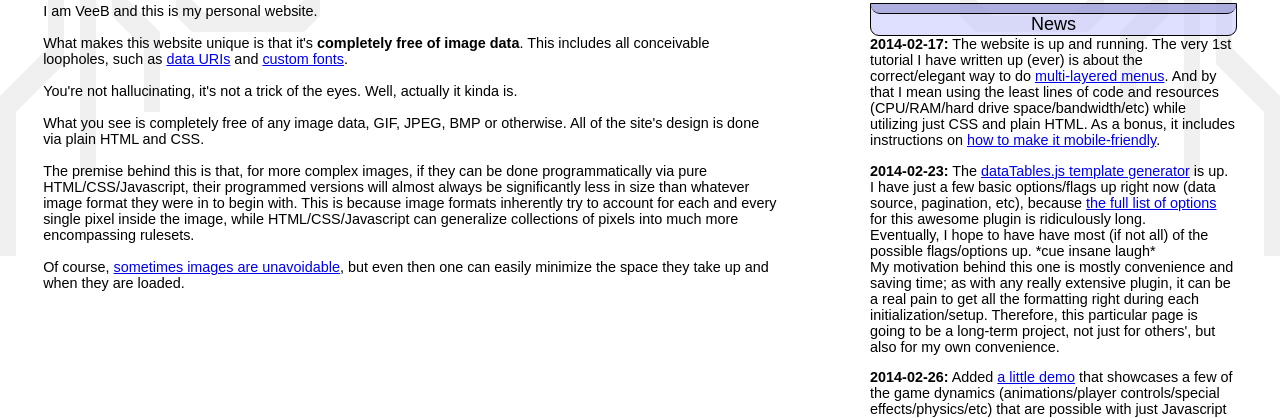
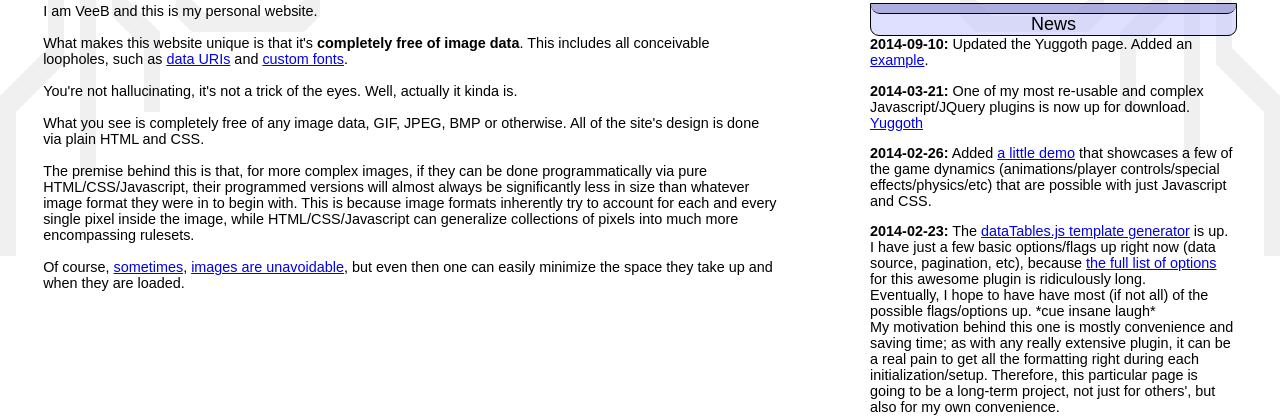
Before and after one commit to vbobkov/veeb, a CodeIgniter app: page / in a window 1280 px wide. Shown: the part 112-530 px from the top of the page. Run offline with CodeIgniter, Linux system fonts and the light colour scheme.

Commit message:
news section update

```diff
--- a/application/views/home.php
+++ b/application/views/home.php
@@ -1,11 +1,14 @@
 <ul>
 	<ul class="column-right">
 		<div class="title1">News</div>
-		<li><b>2014-02-17:</b>
-			The website is up and running.
-			The very 1st tutorial I have written up (ever) is about the correct/elegant way to do <a target="_blank" href="/shenanigans/nested_cssmenu">multi-layered menus</a>.
-			And by that I mean using the least lines of code and resources (CPU/RAM/hard drive space/bandwidth/etc) while utilizing just CSS and plain HTML.
-			As a bonus, it includes instructions on <a target="_blank" href="/shenanigans/nested_cssmenu_mobile">how to make it mobile-friendly</a>.
+		<li><b>2014-09-10:</b>
+			Updated the Yuggoth page.  Added an <a target="_blank" href="/shenanigans/yuggoth_sample">example</a>.
+		</li>
+		<li><b>2014-03-21:</b>
+			One of my most re-usable and complex Javascript/JQuery plugins is now up for download. <a target="_blank" href="/shenanigans/yuggoth">Yuggoth</a>
+		</li>
+		<li><b>2014-02-26:</b>
+			Added <a target="_blank" href="/shenanigans/foodship9">a little demo</a> that showcases a few of the game dynamics (animations/player controls/special effects/physics/etc) that are possible with just Javascript and CSS.
 		</li>
 		<li><b>2014-02-23:</b>
 			The <a target="_blank" href="/shenanigans/datatables_template_generator">dataTables.js template generator</a> is up.
@@ -16,11 +19,11 @@
 			<br />
 			My motivation behind this one is mostly convenience and saving time; as with any really extensive plugin, it can be a real pain to get all the formatting right during each initialization/setup. Therefore, this particular page is going to be a long-term project, not just for others', but also for my own convenience.
 		</li>
-		<li><b>2014-02-26:</b>
-			Added <a target="_blank" href="/shenanigans/foodship9">a little demo</a> that showcases a few of the game dynamics (animations/player controls/special effects/physics/etc) that are possible with just Javascript and CSS.
-		</li>
-		<li><b>2014-03-21:</b>
-			One of my most re-usable and complex Javascript/JQuery plugins is now up for download. <a target="_blank" href="/shenanigans/datatables/yuggoth">Yuggoth</a>
+		<li><b>2014-02-17:</b>
+			The website is up and running.
+			The very 1st tutorial I have written up (ever) is about the correct/elegant way to do <a target="_blank" href="/shenanigans/nested_cssmenu">multi-layered menus</a>.
+			And by that I mean using the least lines of code and resources (CPU/RAM/hard drive space/bandwidth/etc) while utilizing just CSS and plain HTML.
+			As a bonus, it includes instructions on <a target="_blank" href="/shenanigans/nested_cssmenu_mobile">how to make it mobile-friendly</a>.
 		</li>
 	</ul>
 	<ul class="column-center">
@@ -37,6 +40,6 @@
 		The premise behind this is that, for more complex images, if they can be done programmatically via pure HTML/CSS/Javascript, their programmed versions will almost always be significantly less in size than whatever image format they were in to begin with.
 		This is because image formats inherently try to account for each and every single pixel inside the image, while HTML/CSS/Javascript can generalize collections of pixels into much more encompassing rulesets.
 		<br /><br />
-		Of course, <a target="_blank" href="/shenanigans/foodship9">sometimes images are unavoidable</a>, but even then one can easily minimize the space they take up and when they are loaded.
+		Of course, <a target="_blank" href="/shenanigans/foodship9">sometimes</a>, <a target="_blank" href="/shenanigans/yuggoth_sample">images are unavoidable</a>, but even then one can easily minimize the space they take up and when they are loaded.
 	</ul>
 </ul>
```
